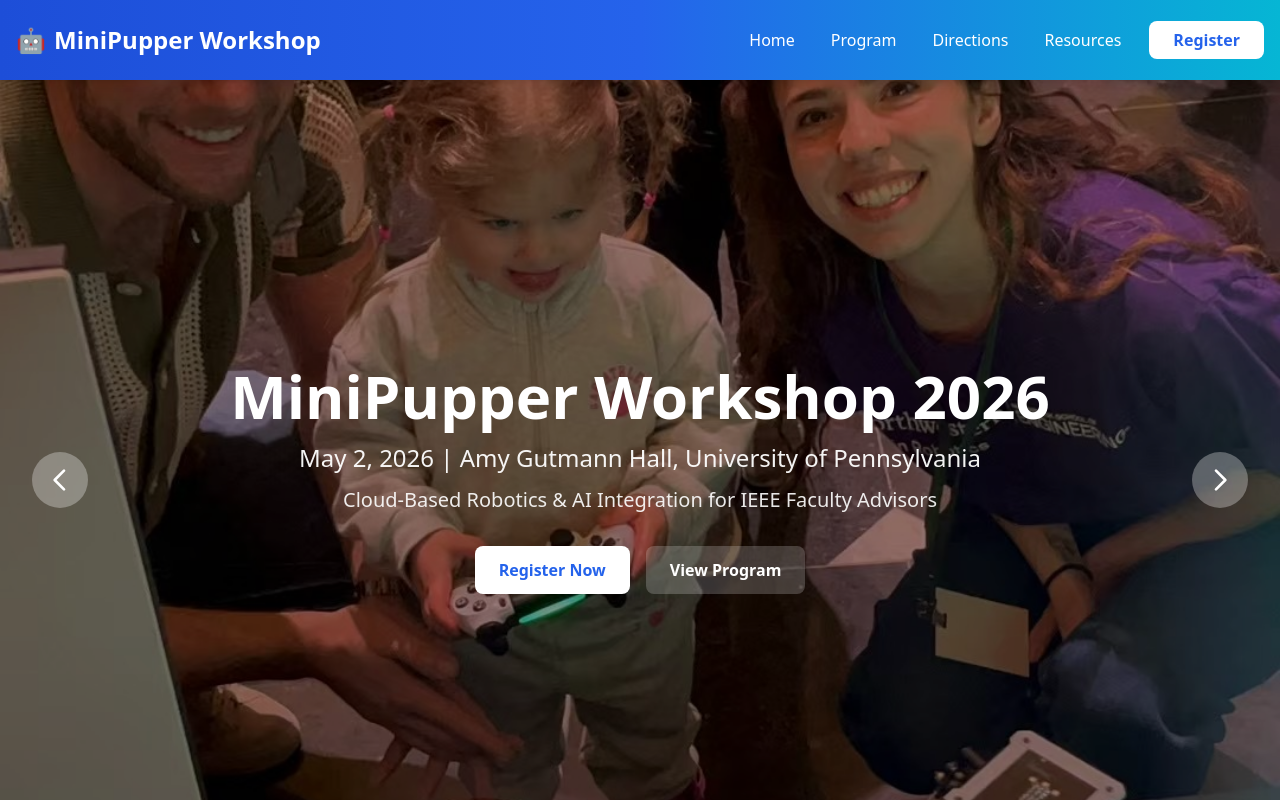
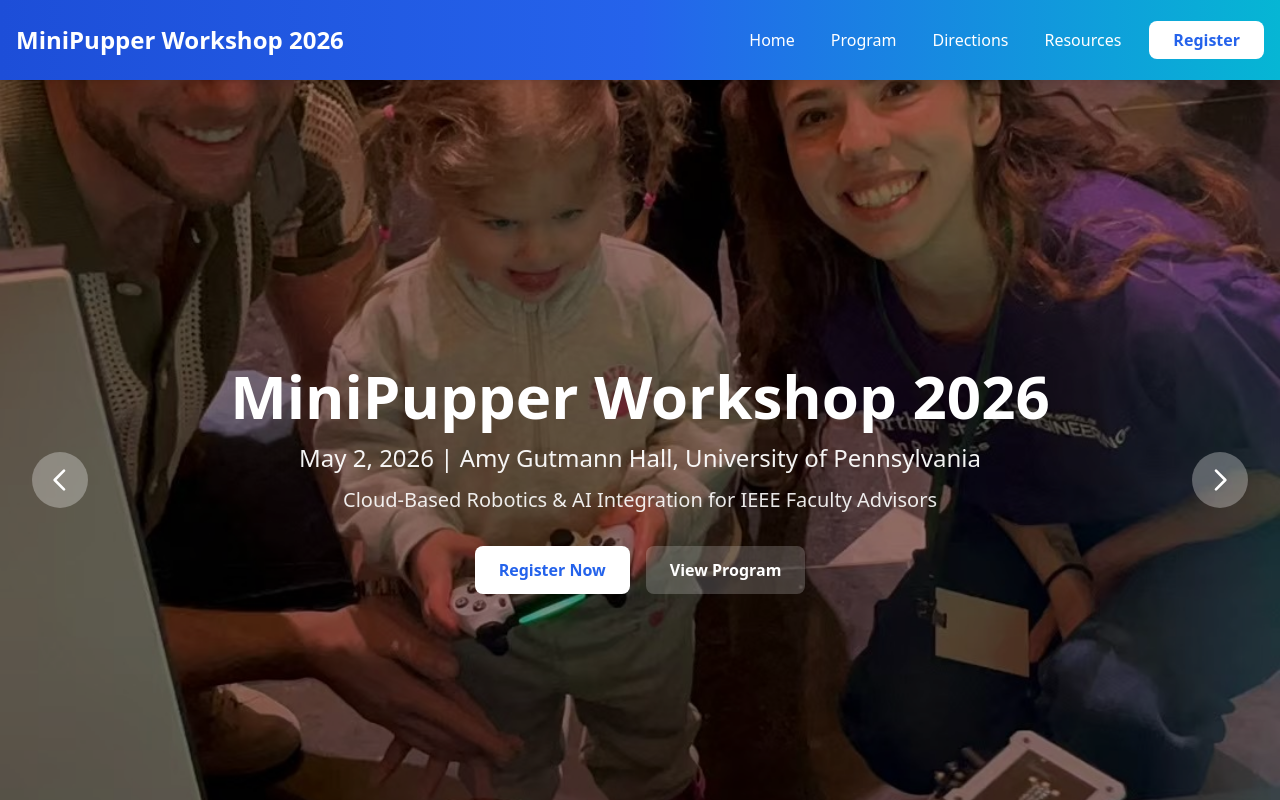
Before and after one commit to Rathtakrit/minipupperworkshop26, a React (Create React App) app: page / in a window 1280 px wide. Shown: the top 800 px of the page. Built offline with nearby package versions, Linux system fonts and the light colour scheme.

Commit message:
Update build files and header after deployment

```diff
--- a/src/components/Header.jsx
+++ b/src/components/Header.jsx
@@ -9,11 +9,8 @@ const Header = () => {
             <div className="container mx-auto max-w-7xl flex items-center justify-between h-20 px-4">
                 {/* Logo */}
                 <Link to="/" className="flex items-center gap-2 group min-w-0">
-                    <div className="text-2xl font-bold text-white group-hover:text-blue-100 transition-colors duration-300 flex-shrink-0">
-                        🤖
-                    </div>
                     <span className="text-lg md:text-2xl font-bold group-hover:text-blue-100 transition-colors duration-300 truncate">
-                        MiniPupper Workshop
+                        MiniPupper Workshop 2026
                     </span>
                 </Link>
 
```
Also changed, not shown: 29 other files (tests, documents, lock files or other folders).
